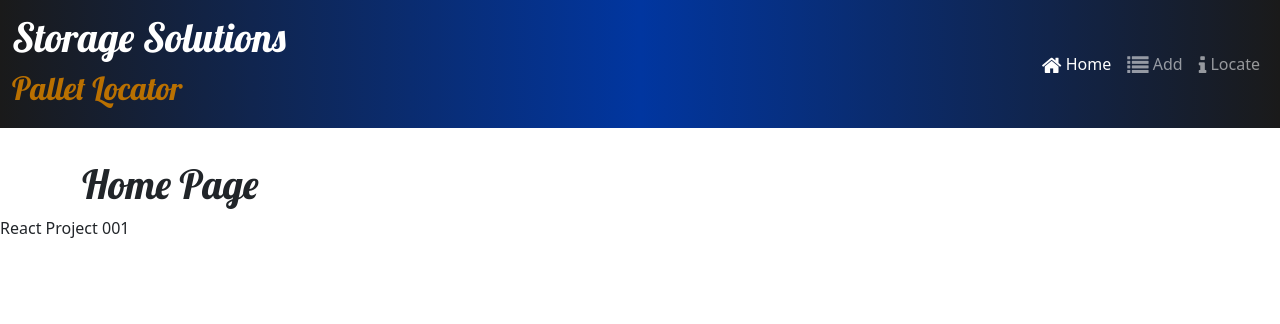
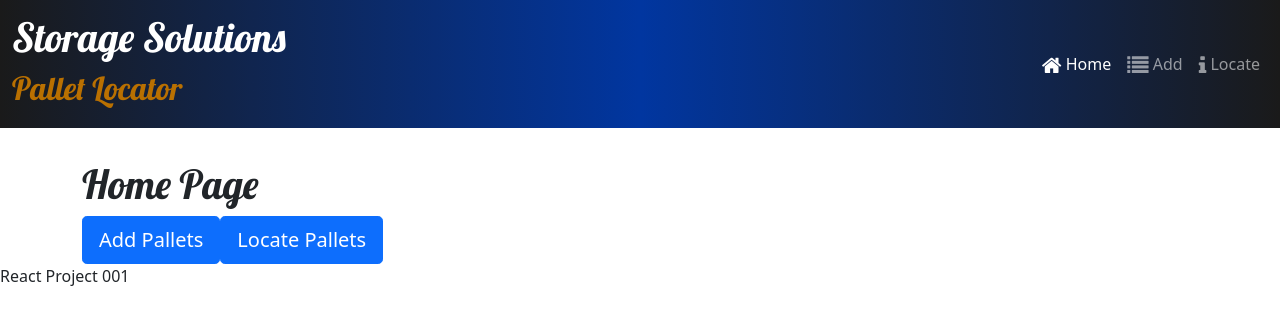
Before and after one commit to Jacobleesoto/ReactProject001, a React (Create React App) app: page / in a window 1280 px wide. Shown: the top 324 px of the page. Built offline with nearby package versions, Linux system fonts and the light colour scheme.

Commit message:
Simple Navigation

```diff
--- /dev/null
+++ b/src/components/BackHomeButton.js
@@ -0,0 +1,19 @@
+import { Container, Button } from 'reactstrap';
+import { useNavigate } from 'react-router-dom';
+
+const BackHomeButton = () => {
+   const navigate = useNavigate();
+   const navigateHome = () => {
+      navigate('/');
+   };
+
+   return (
+      <Container>
+         <Button onClick={navigateHome} color='primary' size='lg'>
+            Go Back To Home
+         </Button>
+      </Container>
+   );
+};
+
+export default BackHomeButton;
--- a/src/components/Header.js
+++ b/src/components/Header.js
@@ -8,6 +8,12 @@ import {
    NavItem,
 } from 'reactstrap';
 import { NavLink } from 'react-router-dom';
+
+/* to do list
+    - change icons for nav items
+    - center texts
+    - add login modal form
+*/
 
 const Header = () => {
    const [menuOpen, setMenuOpen] = useState(false);
--- a/src/pages/AddPage.js
+++ b/src/pages/AddPage.js
@@ -1,9 +1,11 @@
 import { Container } from 'reactstrap';
+import BackHomeButton from '../components/BackHomeButton';
 
 const AddPage = () => {
    return (
       <Container>
          <h1>Add Page</h1>
+         <BackHomeButton />
       </Container>
    );
 };
--- a/src/pages/HomePage.js
+++ b/src/pages/HomePage.js
@@ -1,9 +1,26 @@
-import { Container } from 'reactstrap';
+import { Container, Button } from 'reactstrap';
+import { useNavigate } from 'react-router-dom';
 
 const HomePage = () => {
+   const navigate = useNavigate();
+
+   const navigateToAddPage = () => {
+      navigate('/add');
+   };
+
+   const navigateToLocatePage = () => {
+      navigate('/locate');
+   };
+
    return (
       <Container>
          <h1>Home Page</h1>
+         <Button onClick={navigateToAddPage} color='primary' size='lg'>
+            Add Pallets
+         </Button>
+         <Button onClick={navigateToLocatePage} color='primary' size='lg'>
+            Locate Pallets
+         </Button>
       </Container>
    );
 };
--- a/src/pages/LocatePage.js
+++ b/src/pages/LocatePage.js
@@ -1,9 +1,11 @@
 import { Container } from 'reactstrap';
+import BackHomeButton from '../components/BackHomeButton';
 
 const LocatePage = () => {
    return (
       <Container>
          <h1>Locate Page</h1>
+         <BackHomeButton />
       </Container>
    );
 };
```
